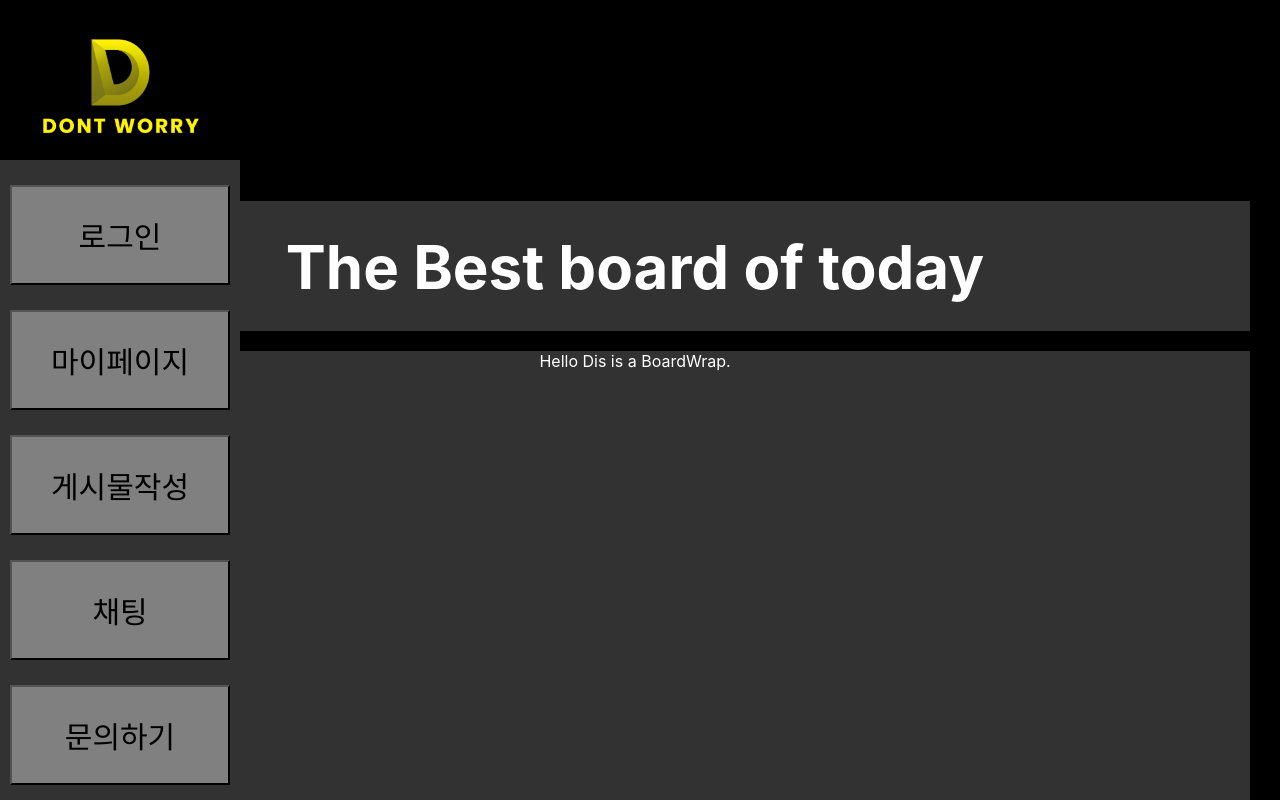
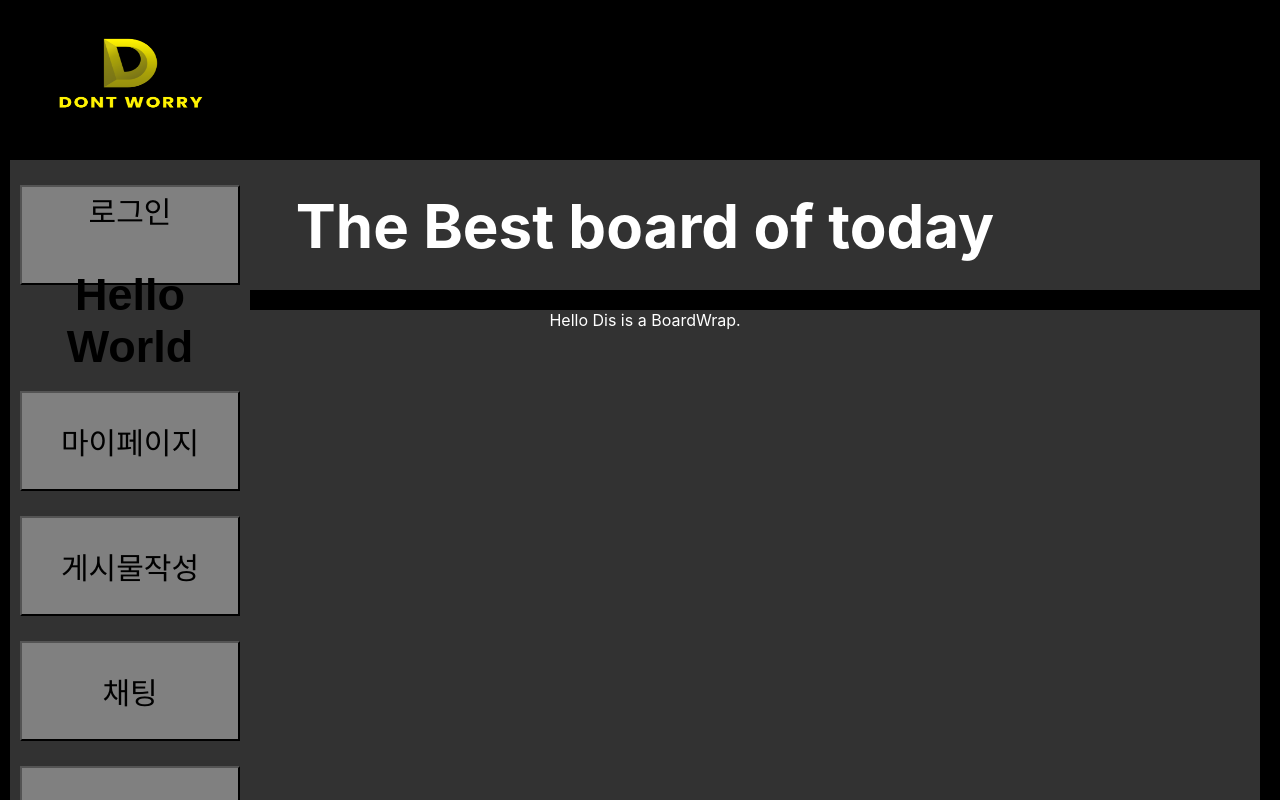
Before and after one commit to hyeonjoonpark/bulletinProject, a React (Create React App) app: page /ask in a window 1280 px wide. Shown: the top 800 px of the page. Built offline with nearby package versions, Linux system fonts and the light colour scheme.

Commit message:
ADD : Routing

```diff
--- a/public/index.html
+++ b/public/index.html
@@ -14,7 +14,7 @@
       manifest.json provides metadata used when your web app is installed on a
       user's mobile device or desktop. See https://developers.google.com/web/fundamentals/web-app-manifest/
     -->
-    <link rel="manifest" href="%PUBLIC_URL%/manifest.json" />
+    <link rel="/manifest" href="%PUBLIC_URL%/manifest.json" />
     <!--
       Notice the use of %PUBLIC_URL% in the tags above.
       It will be replaced with the URL of the `public` folder during the build.
--- a/src/App.css
+++ b/src/App.css
@@ -1,6 +1,7 @@
 html {
   background: black;
   color: white;
+  text-align: center;
 }
 
 .App {
@@ -9,9 +10,11 @@ html {
 }
 
 .logoImg{
-  width: 240px;
-  height: auto;
+  width: 220px;
+  height: 140px;
   float: left;
+  margin-top: 10px;
+  margin-left: 20px;
 }
 
 .navWrap {
@@ -21,6 +24,7 @@ html {
   float: bottom;
   position: absolute;
   margin-top: 160px;
+  margin-left: 10px;
 }
 
 .navWrap .button {
@@ -35,9 +39,10 @@ html {
 
 .button a {
   text-decoration-line: none;
+  text-align: center;
 }
 
-button a:link, button a:hover, button a:visited {
+div a:link, div a:hover, div a:visited {
   color: black;
 }
 
@@ -51,7 +56,7 @@ button a:link, button a:hover, button a:visited {
   text-align: center;
   padding: 30px 0;
   float: left;
-  margin-left: 20px;
+  margin-left: 30px;
   margin-top: 10px;
   width: 1230px;
   font-size: 60px;
@@ -63,7 +68,7 @@ button a:link, button a:hover, button a:visited {
   float: left;
   margin-top: 10px;
   width: 1230px;
-  margin-left: 20px;
+  margin-left: 30px;
   margin-top: 20px;
   height: 650px;
   background: rgb(50, 50, 50);
--- a/src/App.js
+++ b/src/App.js
@@ -1,15 +1,19 @@
 /* eslint-disable */
 import './App.css';
-import React, { Component } from 'react';
+import React from 'react';
 import logo from "./images/logo.png";
-import Login from "./component/Login.js";
-import {Routes, BrowserRouter,  Route, Link} from "react-router-dom"
+import Login from "./component/Login";
+import Chat from "./component/Chat";
+import Ask from "./component/Ask";
+import Mypage from './component/Mypage';
+import Writing from './component/Writing';
+import { Routes, Route, Link } from "react-router-dom";
 
 function App() {
   return (
     <div className="App">
       <div className="logoWrap">
-          <img src={logo} className="logoImg" />
+          <img src={ logo } className="logoImg" />
       </div>
 
       <div className="titleWrap">
@@ -21,21 +25,33 @@ function App() {
       </div>
 
       <div className='navWrap'>
-        <BrowserRouter>
-          <button className='button'><Link to="/login">로그인</Link></button>
 
-          <button className='button'><a>마이페이지</a></button>
+          <button className='button'>
+            <Link to="/login">로그인</Link>
+            <Routes>
+  <Route path='/login' element={ <Login /> } />
+  <Route path='/mypage' element={ <Mypage /> } />
+  <Route path='/writing' element={ <Writing /> } />
+  <Route path='/chat' element={ <Chat /> } />
+  <Route path='/ask' element={ <Ask /> } />
+</Routes>
+          </button>
 
-          <button className='button'><a>게시물작성</a></button>
+          <button className='button'>
+            <Link to="/mypage">마이페이지</Link>
+          </button>
 
-          <button className='button'><a>채팅</a></button>
+          <button className='button'>
+            <Link to="/writing">게시물작성</Link>
+          </button>
 
-          <button className='button'><a>문의하기</a></button>
+          <button className='button'>
+            <Link to="/chat">채팅</Link>
+          </button>
 
-            <Routes>
-              <Route path='/login' element={ <Login /> } />
-            </Routes>
-        </BrowserRouter>
+          <button className='button'>
+            <Link to="/ask">문의하기</Link>
+          </button>
       </div>
     </div>
   );
--- /dev/null
+++ b/src/component/Ask.js
@@ -0,0 +1,16 @@
+/* eslint-disable */
+import React, { Component } from 'react';
+
+class Ask extends React.Component {
+    render() {
+        return(
+            <div className="Ask">
+                <div>
+                    <h2>Hello World</h2>
+                </div>
+            </div>
+        )
+    }
+}
+
+export default Ask;
--- a/src/component/Login.js
+++ b/src/component/Login.js
@@ -1,13 +1,22 @@
 /* eslint-disable */
-import React from 'react';
-import { Link } from "react-router-dom";
+import React, { Component } from 'react';
 
-const Login = () => {
-    return(
-        <div className="Login">
-
-        </div>
-    )
+class Login extends React.Component {
+    render() {
+        return(
+            <div className="Login">
+                <div>
+                <Routes>
+  <Route path='/login' element={ <Login /> } />
+  <Route path='/mypage' element={ <Mypage /> } />
+  <Route path='/writing' element={ <Writing /> } />
+  <Route path='/chat' element={ <Chat /> } />
+  <Route path='/ask' element={ <Ask /> } />
+</Routes>
+                </div>
+            </div>
+        )
+    }
 }
 
 export default Login;
--- /dev/null
+++ b/src/component/Writing.js
@@ -0,0 +1,16 @@
+/* eslint-disable */
+import React, { Component } from 'react';
+
+class Writing extends React.Component {
+    render() {
+        return(
+            <div className="Writing">
+                <div>
+                    <h2>Hello World</h2>
+                </div>
+            </div>
+        )
+    }
+}
+
+export default Writing;
--- a/src/index.js
+++ b/src/index.js
@@ -2,16 +2,11 @@ import React from 'react';
 import ReactDOM from 'react-dom/client';
 import './index.css';
 import App from './App';
-import reportWebVitals from './reportWebVitals';
+import { BrowserRouter } from 'react-router-dom';
 
 const root = ReactDOM.createRoot(document.getElementById('root'));
 root.render(
-  <React.StrictMode>
+  <BrowserRouter>
     <App />
-  </React.StrictMode>
+  </BrowserRouter>
 );
-
-// If you want to start measuring performance in your app, pass a function
-// to log results (for example: reportWebVitals(console.log))
-// or send to an analytics endpoint. Learn more: https://bit.ly/CRA-vitals
-reportWebVitals();
--- a/src/reportWebVitals.js
+++ /dev/null
@@ -1,13 +0,0 @@
-const reportWebVitals = onPerfEntry => {
-  if (onPerfEntry && onPerfEntry instanceof Function) {
-    import('web-vitals').then(({ getCLS, getFID, getFCP, getLCP, getTTFB }) => {
-      getCLS(onPerfEntry);
-      getFID(onPerfEntry);
-      getFCP(onPerfEntry);
-      getLCP(onPerfEntry);
-      getTTFB(onPerfEntry);
-    });
-  }
-};
-
-export default reportWebVitals;
```
Also changed, not shown: src/component/Chat.js (added), src/component/Mypage.js (added).
